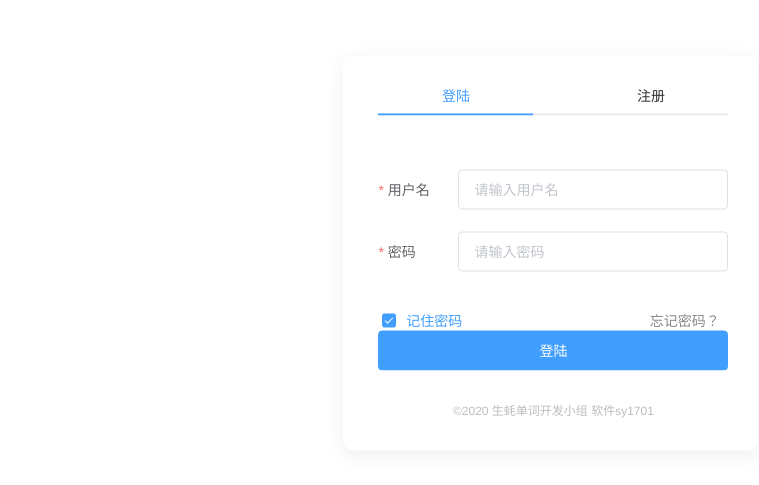
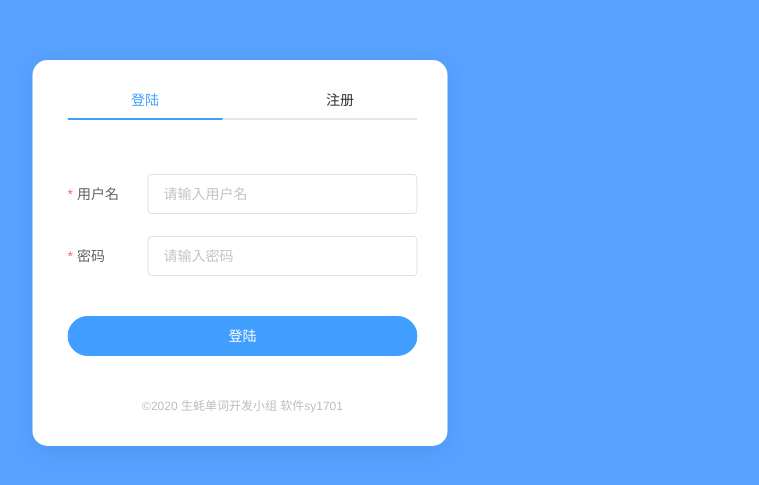
Before and after one commit to Johnson-Zheng/OysterWords, a Vue app in the folder oyster_words/: page /login in a window 1280 px wide. Shown: the part 147-632 px from the top of the page, without its empty margins (400-1159 px from the left). Built offline with nearby package versions, Linux system fonts and the light colour scheme.

Commit message:
登录页布局样式修改

```diff
--- a/oyster_words/src/App.vue
+++ b/oyster_words/src/App.vue
@@ -11,6 +11,9 @@ export default {
 </script>
 
 <style>
+  body{
+    margin: 0!important;
+  }
   #app {
     font-family: Avenir, Helvetica, Arial, sans-serif;
     -webkit-font-smoothing: antialiased;
@@ -26,7 +29,7 @@ export default {
     background: rgb(255, 255, 255) !important;
     box-shadow:0 5px 20px rgba(0,0,0,0.07);
     opacity:1;
-    border-radius:10px;
+    border-radius:15px;
     padding:20px 30px 30px 35px;
   }
   .forget{
--- a/oyster_words/src/main.js
+++ b/oyster_words/src/main.js
@@ -33,5 +33,4 @@ new Vue({
   router,
   components: { App },
   template: '<App/>',
-
 })
--- a/oyster_words/src/pages/login.vue
+++ b/oyster_words/src/pages/login.vue
@@ -2,6 +2,7 @@
     <div id="container">
 <!--        <img id="logo" src="../assets/logo/横向@2x.png">-->
 <!--        <img id="img1" src="../assets/images/login_img1.png">-->
+      <div class="bg"></div>
         <div id="panel" class="panel_shadow">
             <div id="login-panel">
                 <el-tabs v-model="tabSelect" align="center">
@@ -16,29 +17,17 @@
                             <el-form-item label="密码" prop="user_password" style="margin-bottom:40px">
                                 <el-input placeholder="请输入密码" v-model="login_form.user_password" show-password/>
                             </el-form-item>
-                            <el-row class="mt-1875">
-                                <el-col :span="6">
-                                    <el-checkbox v-model="remember_me">记住密码</el-checkbox>
+                            <el-col :span="24" class="mt-30" style="margin-bottom:10px">
+                              <el-button round type="primary" style="width:100%;" @click="user_login(login_form)" :loading='loginLoading'>登陆</el-button>
                             </el-col>
-                                <el-col :span="12">
-                                    <div style="width:100%;opacity: 0">.</div>
-                                </el-col>
-                                <el-col :span="6">
-                                    <router-link to='reset_password' class="forget">忘记密码？</router-link>
-                                </el-col>
-                            </el-row>
-
-                            <el-col :span="24" class="mt-30"><el-button type="primary" style="width:100%;" @click="user_login(login_form)" :loading='loginLoading'>登陆</el-button></el-col>
-
                           </el-form>
-
                     </el-tab-pane>
                     <el-tab-pane label="注册" name="second">
                         <el-form label-position="left"
                                  ref="register_form"
                                  :rules="register_rules"
                                  status-icon :model="register_form" label-width="80px" class="mt-30">
-                            <el-form-item label="用户名" prop="username">
+                            <el-form-item label="用户名" prop="username" style="margin-top:40px">
                                 <el-input v-model="register_form.username" placeholder="请输入用户名"/>
                             </el-form-item>
                             <el-form-item label="密码" prop="user_password">
@@ -324,7 +313,7 @@
         //                         this.loading = false;
         //                         this.$message.warning(resp.data.data+",请重新尝试")
         //                     }
-        //                 })
+        //                 })npm
         //             } else {
         //                 this.$message.error('请核验表单信息是否遗漏');
         //                 return false;
@@ -341,10 +330,16 @@
 </script>
 
 <style scoped>
-
+    .bg{
+      width: 100vw;
+      height: 100vh;
+      background-color: #58a1ff;
+    }
     #container{
       min-height: 100%;
+
     }
+
     #logo{
         position: absolute;
         left: 10vw;
@@ -362,12 +357,12 @@
     }
 
   #panel{
-        right: 9.5%;
+    left: 50%;
     top:50%;
-        transform: translateY(-50%);
+    transform: translate(-50%,-50%);
     width:350px;
     position: absolute;
-
+    transition: all ease-in-out 0.3s;
   }
 
   #login-panel >>> .el-tabs__item {
--- a/oyster_words/src/router/index.js
+++ b/oyster_words/src/router/index.js
@@ -2,7 +2,6 @@ import Vue from 'vue'
 import Router from 'vue-router'
 import index from "../pages/index";
 import login from "../pages/login.vue";
-
 
 Vue.use(Router)
 
```
Lines whose indentation alone changed are shown as unchanged.
